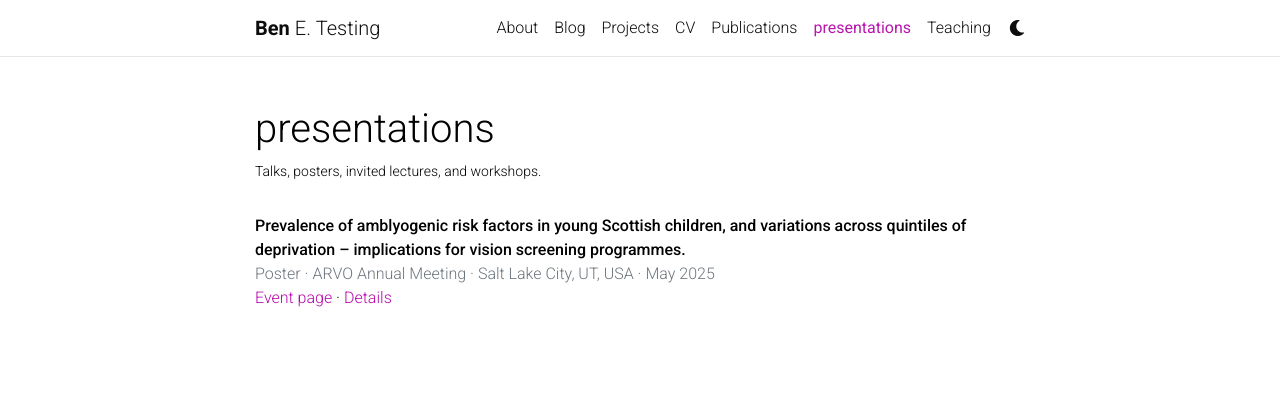
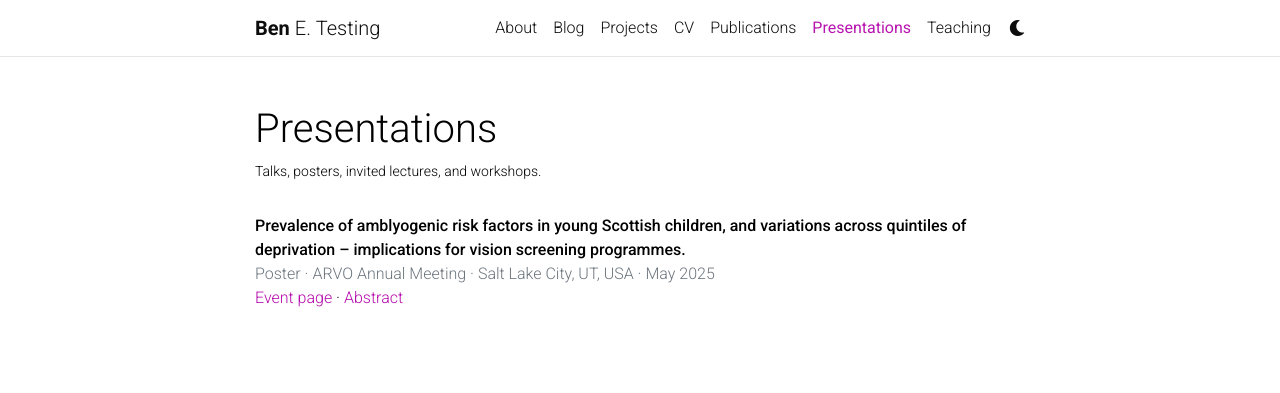
Before and after one commit to ytterbiu/ytterbiu.github.io, a Jekyll site: the page built from _pages/presentations.md, in a window 1280 px wide. Shown: the top 393 px of the page. Built offline with Jekyll 4.4.1, drawn with Linux system fonts in a browser that asks for light colours; comment, search, counter and statistics services are not loaded; a style sheet for code colours, icons or effects is not loaded.

Commit message:
Updates arvo 2025 presentation info

```diff
--- a/_config.yml
+++ b/_config.yml
@@ -104,7 +104,7 @@ youtube_id: # your youtube channel id (youtube.com/@<youtube_id>)
 discord_id: # your discord id (18-digit unique numerical identifier)
 
 contact_note: >
-  You can even add a little note about which of these is the best way to reach you.
+  Please feel free to send a message on LinkedIn if you would like to connect.
 
 # -----------------------------------------------------------------------------
 # Analytics and search engine verification
--- a/_pages/presentations.md
+++ b/_pages/presentations.md
@@ -1,6 +1,6 @@
 ---
 layout: page
-title: presentations
+title: Presentations
 permalink: /presentations/
 description: Talks, posters, invited lectures, and workshops.
 nav: true
@@ -17,11 +17,22 @@ nav_order: 5
       {{ p.type | capitalize }} · {{ p.venue }} · {{ p.location }} · {{ p.date | date: "%b %Y" }}
     </div>
     <div>
-      {% if p.slides %}<a href="{{ p.slides | relative_url }}">Slides/PDF</a>{% endif %}
-      {% if p.video %}{% if p.slides %} · {% endif %}<a href="{{ p.video }}">Video</a>{% endif %}
-      {% if p.website %}{% if p.slides or p.video %} · {% endif %}<a href="{{ p.website }}">Event page</a>{% endif %}
-      {% if p.url %}{% if p.slides or p.video or p.website %} · {% endif %}<a href="{{ p.url | relative_url }}">Details</a>{% endif %}
-    </div>
+  {% assign sep = "" %}
+
+{% if p.slides %} <a href="{{ p.slides | relative_url }}">Slides/PDF</a>
+{% assign sep = " · " %} {% endif %}
+
+{% if p.video %} {{ sep }}<a href="{{ p.video }}">Video</a>
+{% assign sep = " · " %} {% endif %}
+
+{% if p.website %} {{ sep }}<a href="{{ p.website }}">Event page</a>
+{% assign sep = " · " %} {% endif %}
+
+{% if p.abstract_url %}
+{{ sep }}<a href="{% if p.abstract_url contains '://' %}{{ p.abstract_url }}{% else %}{{ p.abstract_url | relative_url }}{% endif %}">
+{{ p.abstract_label | default: "Abstract" }} </a> {% endif %}
+
+</div>
   </li>
 {% endfor %}
 </ul>
```
Also changed, not shown: _presentations/2025-05-06-arvo-poster.md (renamed from _presentations/2025-05-arvo-poster.md, +3 -1 lines).
